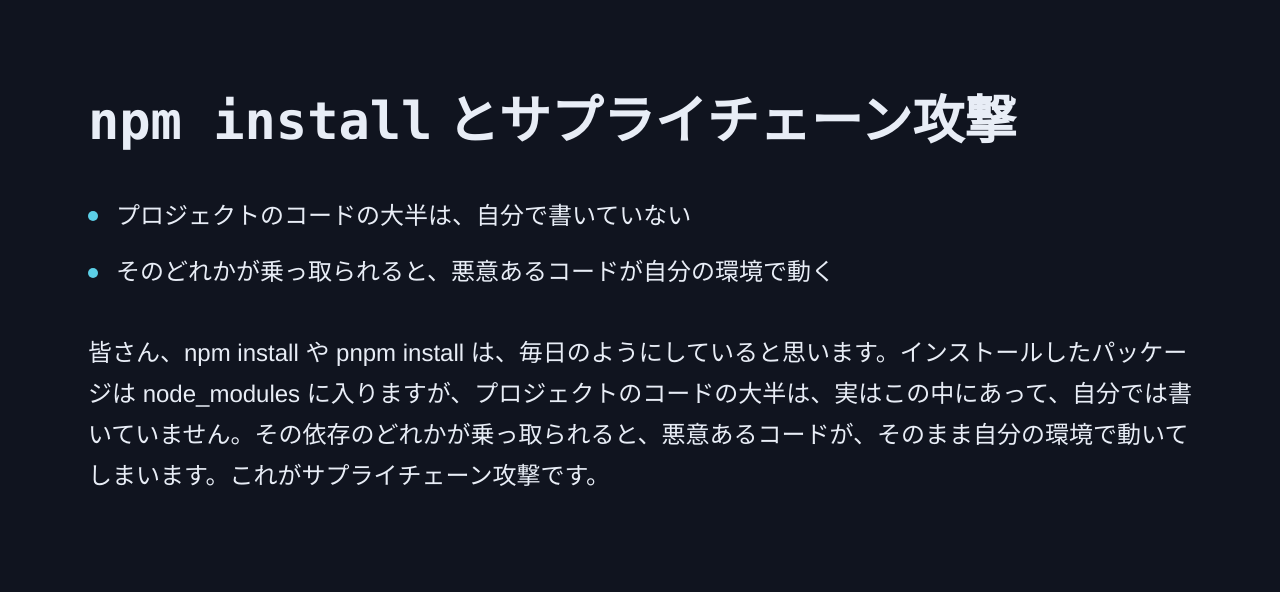
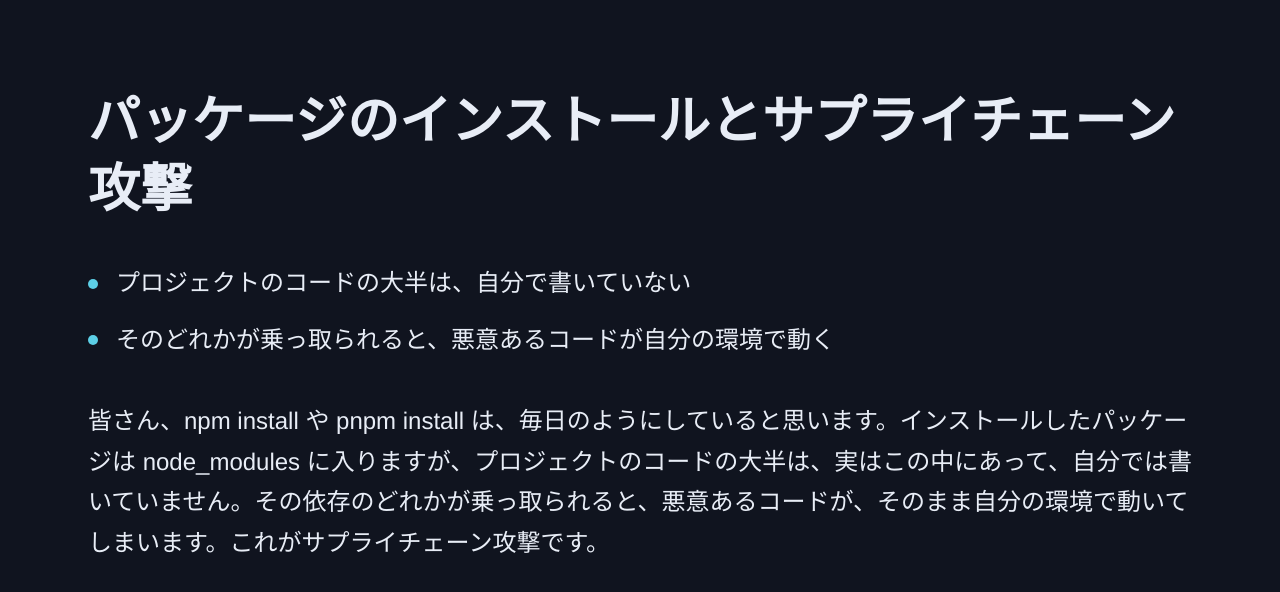
Before and after one commit to progfay/diversified-npm-supply-chain-attack, a plain HTML site: page slides/03-npm-install.html in a window 1280 px wide. Drawn offline with Linux system fonts and the light colour scheme.

Commit message:
slides: 04枚目の見出しをインストール全般に広げる
Co-Authored-By: Claude Opus 5.5 <noreply@anthropic.com>
Claude-Session: https://claude.ai/code/session_01K28t161PzZAffVkdSA5Vyf

```diff
--- a/slides/03-npm-install.html
+++ b/slides/03-npm-install.html
@@ -2,7 +2,7 @@
 <html lang="ja">
 <head>
   <meta charset="utf-8">
-  <title>npm install とサプライチェーン攻撃</title>
+  <title>パッケージのインストールとサプライチェーン攻撃</title>
   <link rel="stylesheet" href="../design-system/system.css">
   <style>
     .slide {
@@ -29,7 +29,7 @@
   </style>
 </head>
 <body class="slide">
-  <h1><code>npm install</code> とサプライチェーン攻撃</h1>
+  <h1>パッケージのインストールとサプライチェーン攻撃</h1>
   <ul>
     <li>プロジェクトのコードの大半は、自分で書いていない</li>
     <li>そのどれかが乗っ取られると、悪意あるコードが自分の環境で動く</li>
```
Also changed, not shown: 1 other file.
